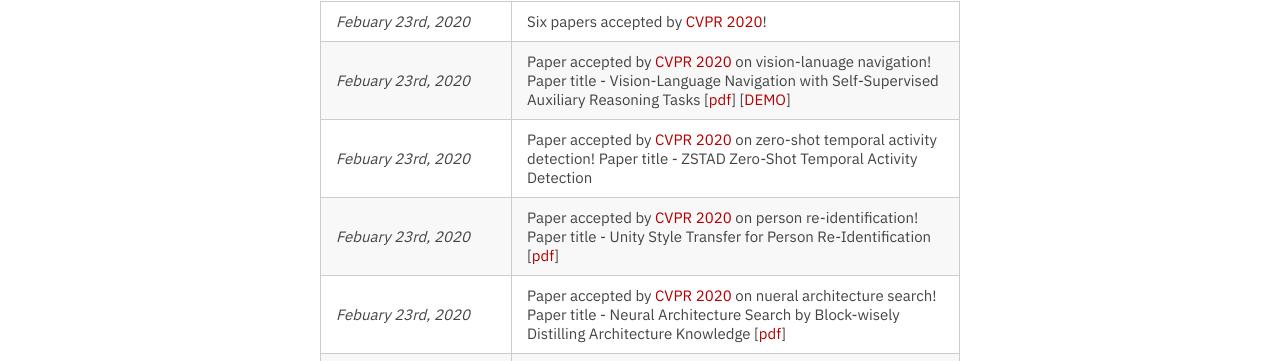
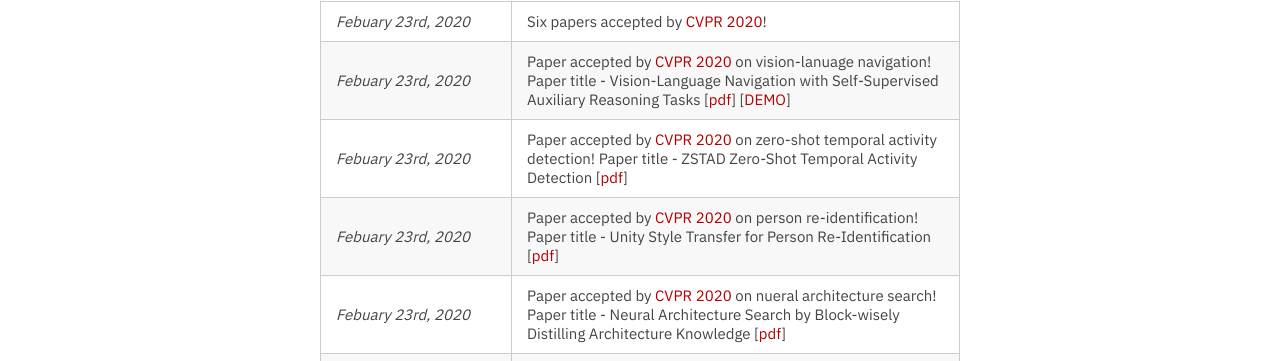
Before and after one commit to zhihuilics/xiaojun-chang.github.io, a Jekyll site: the page built from _pages/index.md, in a window 1280 px wide and 900 px high, scrolled down 736 px. Shown: the part 130-491 px from the top of the window. Built offline with Jekyll 4.4.1, drawn with Linux system fonts in a browser that asks for light colours; nearby versions of some CDN libraries; a style sheet for code colours, icons or effects is not loaded.

Commit message:
Update news.yml

```diff
--- a/_data/news.yml
+++ b/_data/news.yml
@@ -5,7 +5,7 @@
   news: Paper accepted by <a href="http://cvpr2020.thecvf.com/" target="_blank">CVPR 2020</a> on vision-lanuage navigation! Paper title - Vision-Language Navigation with Self-Supervised Auxiliary Reasoning Tasks [<a href="https://arxiv.org/pdf/1911.07883.pdf" target="_blank">pdf</a>] [<a href="https://drive.google.com/file/d/1ONqk4PlLmLEGhUftqvBs2aCuL02JBZeV/view?usp=sharing" target="_blank">DEMO</a>]
 
 - date: Febuary 23rd, 2020
-  news: Paper accepted by <a href="http://cvpr2020.thecvf.com/" target="_blank">CVPR 2020</a> on zero-shot temporal activity detection! Paper title - ZSTAD Zero-Shot Temporal Activity Detection
+  news: Paper accepted by <a href="http://cvpr2020.thecvf.com/" target="_blank">CVPR 2020</a> on zero-shot temporal activity detection! Paper title - ZSTAD Zero-Shot Temporal Activity Detection [<a href="https://arxiv.org/pdf/2003.05583.pdf" target="_blank">pdf</a>]
 
 - date: Febuary 23rd, 2020
   news: Paper accepted by <a href="http://cvpr2020.thecvf.com/" target="_blank">CVPR 2020</a> on person re-identification! Paper title - Unity Style Transfer for Person Re-Identification [<a href="https://arxiv.org/pdf/2003.02068.pdf" target="_blank">pdf</a>]
```
